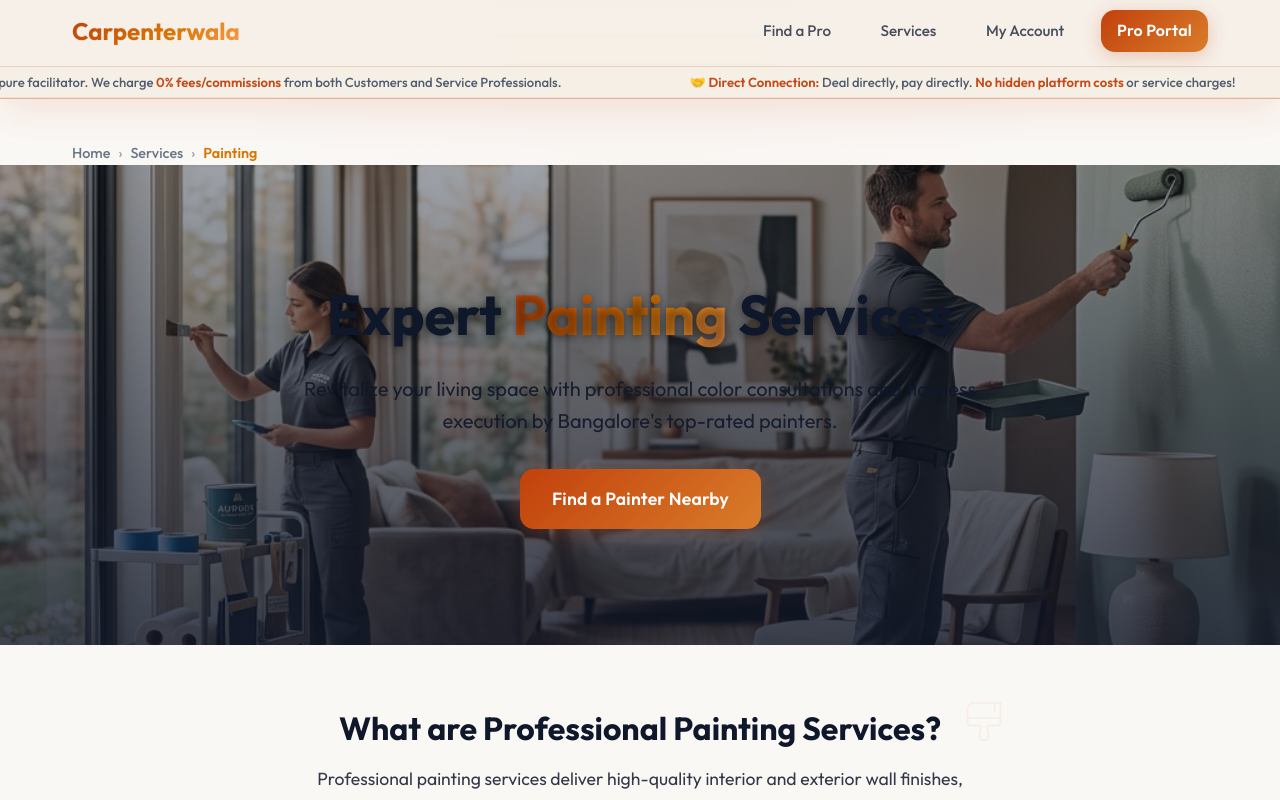
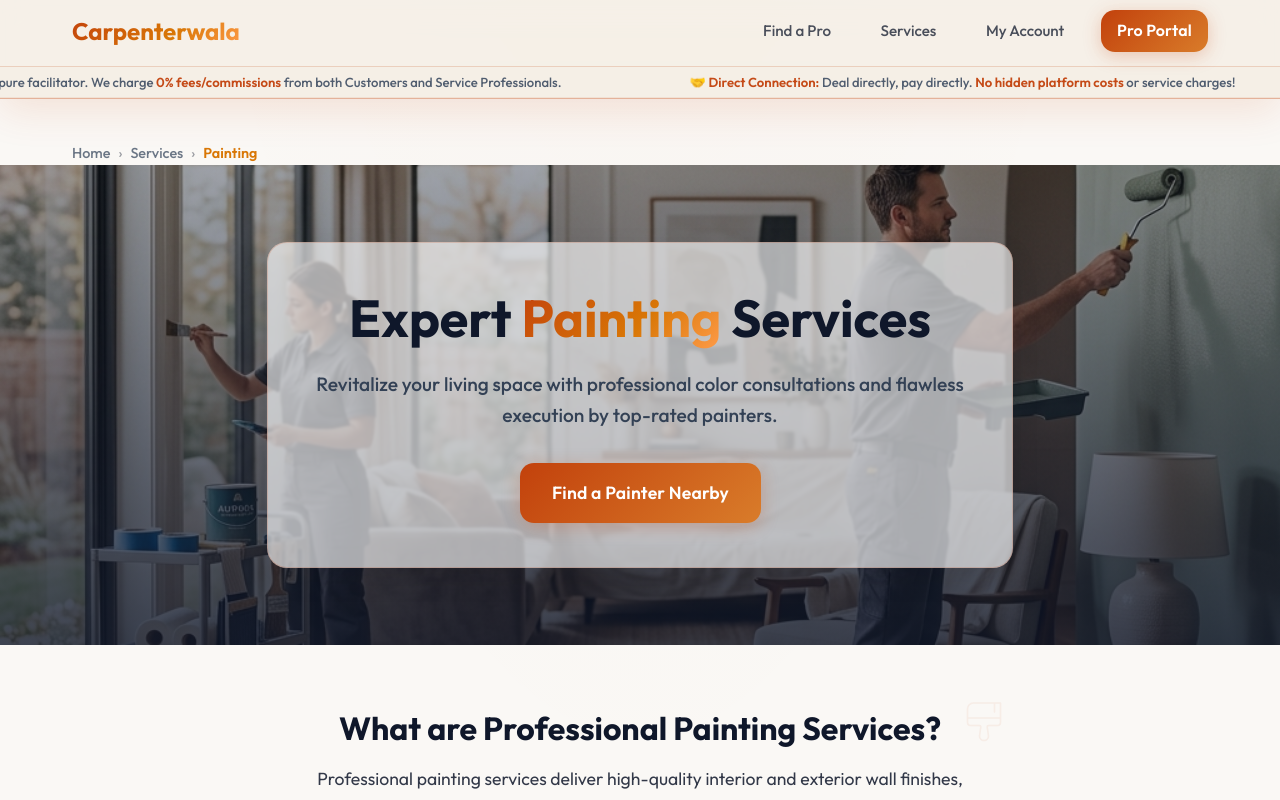
Before and after one commit to Sachidanand01/carpenterwala, a Next.js app: page /services/painting in a window 1280 px wide. Shown: the top 800 px of the page. Built offline with nearby package versions, Linux system fonts and the light colour scheme; no server answers.

Commit message:
hero banner upgrade

```diff
--- a/app/globals.css
+++ b/app/globals.css
@@ -564,3 +564,44 @@ input:focus, textarea:focus, select:focus {
     display: none !important;
   }
 }
+
+/* ════════════════════════════════════════
+   HERO BACKDROP CARD — High-Contrast Frosted Container
+   ════════════════════════════════════════ */
+.hero-backdrop-card {
+  background-color: #fafafaa6;
+  backdrop-filter: blur(1px);
+  -webkit-backdrop-filter: blur(1px);
+  padding: 2.75rem 2rem;
+  border-radius: var(--border-radius-lg, 20px);
+  border: 1px solid var(--glass-border);
+  max-width: 820px;
+  margin: 0 auto;
+  color: #0F172A;
+  box-shadow: 0 10px 30px rgba(0, 0, 0, 0.08);
+}
+
+.hero-backdrop-card h1 {
+  color: #0F172A;
+  text-shadow: none;
+  line-height: 1.2;
+}
+
+.hero-backdrop-card p {
+  color: #334155;
+  font-weight: 500;
+  line-height: 1.6;
+}
+
+@media (max-width: 768px) {
+  .hero-backdrop-card {
+    padding: 2rem 1.25rem;
+    border-radius: 16px;
+  }
+  .hero-backdrop-card h1 {
+    font-size: 2.25rem !important;
+  }
+  .hero-backdrop-card p {
+    font-size: 1.05rem !important;
+  }
+}
--- a/app/services/carpentry/page.js
+++ b/app/services/carpentry/page.js
@@ -130,10 +130,11 @@ export default function CarpentryPage() {
         }}></div>
 
         <div className="container" style={{ textAlign: 'center' }}>
-          <h1 style={{ fontSize: '3.5rem', marginBottom: '1.5rem', textShadow: '0 2px 10px rgba(0,0,0,0.5)' }}>
+          <div className="hero-backdrop-card animate-fade-in">
+            <h1 style={{ fontSize: '3.25rem', marginBottom: '1.25rem', color: '#0F172A' }}>
               Expert <span className="text-gradient">Carpentry</span> Services
             </h1>
-          <p style={{ fontSize: '1.25rem', maxWidth: '700px', margin: '0 auto 2rem', opacity: 0.9 }}>
+            <p style={{ fontSize: '1.2rem', maxWidth: '680px', margin: '0 auto 2rem' }}>
               From intricate furniture restoration to modern home fittings, our verified carpenters deliver craftsmanship you can trust.
             </p>
             <MagneticCTA>
@@ -141,6 +142,7 @@ export default function CarpentryPage() {
                 Find a Carpenter Nearby
               </Link>
             </MagneticCTA>
+          </div>
         </div>
       </section>
 
--- a/app/services/painting/page.js
+++ b/app/services/painting/page.js
@@ -122,17 +122,19 @@ export default function PaintingPage() {
         }}></div>
 
         <div className="container" style={{ textAlign: 'center' }}>
-          <h1 style={{ fontSize: '3.5rem', marginBottom: '1.5rem', textShadow: '0 2px 10px rgba(0,0,0,0.5)' }}>
+          <div className="hero-backdrop-card animate-fade-in">
+            <h1 style={{ fontSize: '3.25rem', marginBottom: '1.25rem', color: '#0F172A' }}>
               Expert <span className="text-gradient">Painting</span> Services
             </h1>
-          <p style={{ fontSize: '1.25rem', maxWidth: '700px', margin: '0 auto 2rem', opacity: 0.9 }}>
-            Revitalize your living space with professional color consultations and flawless execution by Bangalore's top-rated painters.
+            <p style={{ fontSize: '1.2rem', maxWidth: '680px', margin: '0 auto 2rem' }}>
+              Revitalize your living space with professional color consultations and flawless execution by top-rated painters.
             </p>
             <MagneticCTA>
               <Link href="/find-a-professional?category=Painter" className="btn btn-primary" style={{ fontSize: '1.1rem', padding: '1rem 2rem' }}>
                 Find a Painter Nearby
               </Link>
             </MagneticCTA>
+          </div>
         </div>
       </section>
 
--- a/app/services/plumbing/page.js
+++ b/app/services/plumbing/page.js
@@ -121,10 +121,11 @@ export default function PlumbingPage() {
         }}></div>
 
         <div className="container" style={{ textAlign: 'center' }}>
-          <h1 style={{ fontSize: '3.5rem', marginBottom: '1.5rem', textShadow: '0 2px 10px rgba(0,0,0,0.5)' }}>
+          <div className="hero-backdrop-card animate-fade-in">
+            <h1 style={{ fontSize: '3.25rem', marginBottom: '1.25rem', color: '#0F172A' }}>
               Expert <span className="text-gradient">Plumber Repair Services</span>
             </h1>
-          <p style={{ fontSize: '1.25rem', maxWidth: '700px', margin: '0 auto 2rem', opacity: 0.9 }}>
+            <p style={{ fontSize: '1.2rem', maxWidth: '680px', margin: '0 auto 2rem' }}>
               Fast, reliable, and verified plumber repair services for your home. From emergency leaks to major fixture installations, we've got you covered.
             </p>
             <MagneticCTA>
@@ -132,6 +133,7 @@ export default function PlumbingPage() {
                 Find a Plumber Nearby
               </Link>
             </MagneticCTA>
+          </div>
         </div>
       </section>
 
```
Also changed, not shown: app/services/electrical/page.js (+5 -3 lines). Lines whose indentation alone changed are shown as unchanged.
